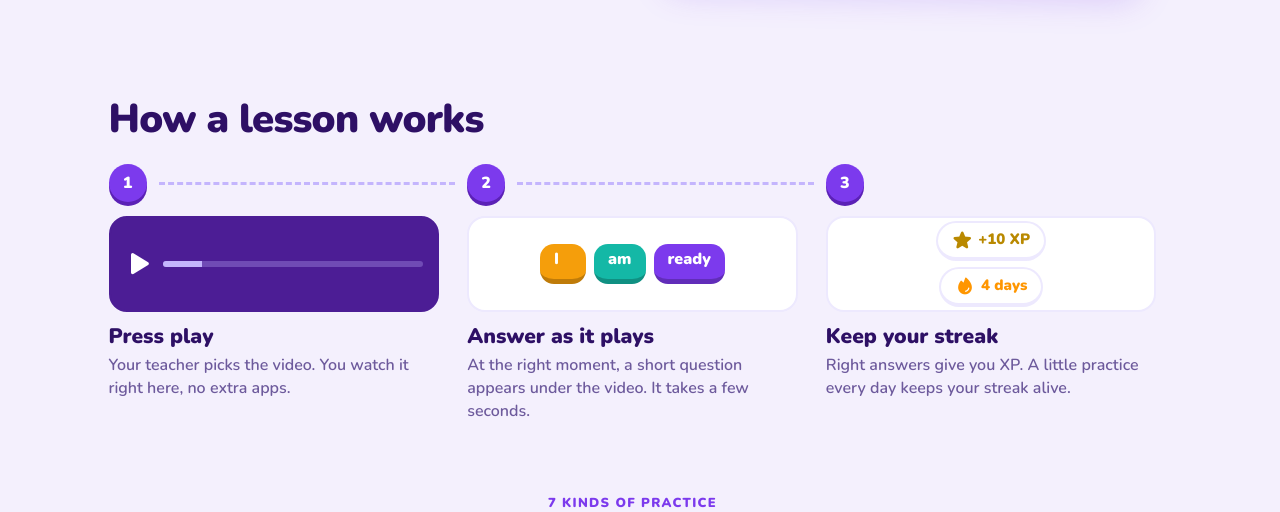
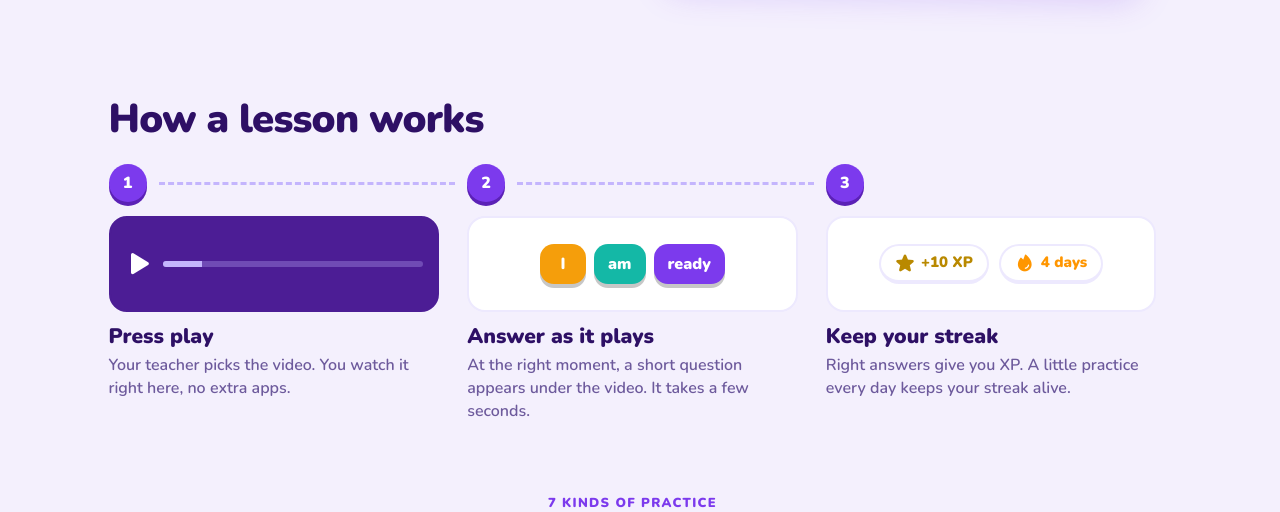
Before and after one commit to ctorresCode/Pancake, a Django app: page / in a window 1280 px wide. Shown: the part 827-1339 px from the top of the page. Run offline with Django 5.2, Linux system fonts and the light colour scheme; parts of the project's set-up code (start-up, migrations or seed data) failed here and were passed over.

Commit message:
Fichas de los pasos centradas y dentro de su cuadro

```diff
--- a/static/css/pancake.css
+++ b/static/css/pancake.css
@@ -1100,3 +1100,5 @@ a.ex-item:hover { border-color: var(--lavender); text-decoration: none; }
 .qa-ico.yellow { box-shadow: 0 5px 0 var(--yellow-dark); }
 .fb-ico { line-height: 1; }
 .avatar:not(:has(img)) { line-height: 1; padding-top: 1px; }
+.lp-mini-xp { flex-direction: row; flex-wrap: wrap; gap: 10px; }
+.lp-mini .tile { border-bottom: 0; box-shadow: 0 4px 0 rgba(0,0,0,.22); display: inline-grid; place-items: center; line-height: 1; padding-top: 0; padding-bottom: 0; }
```
